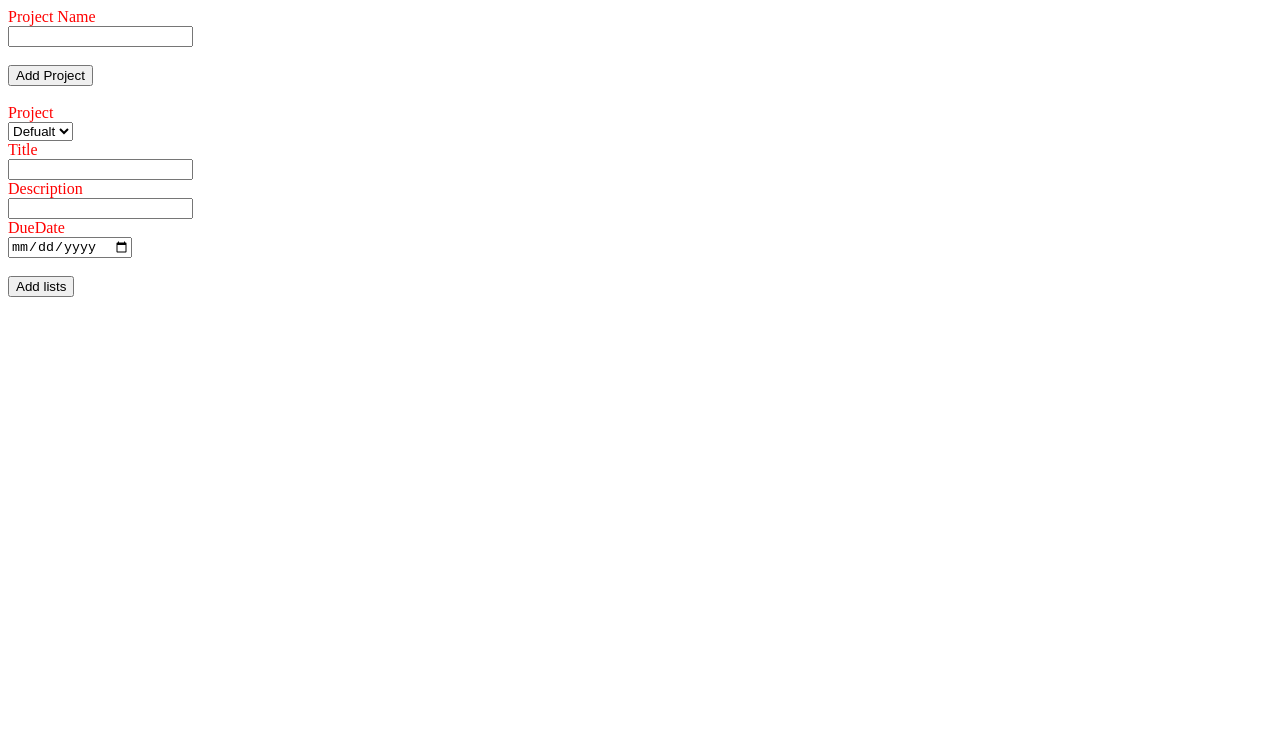
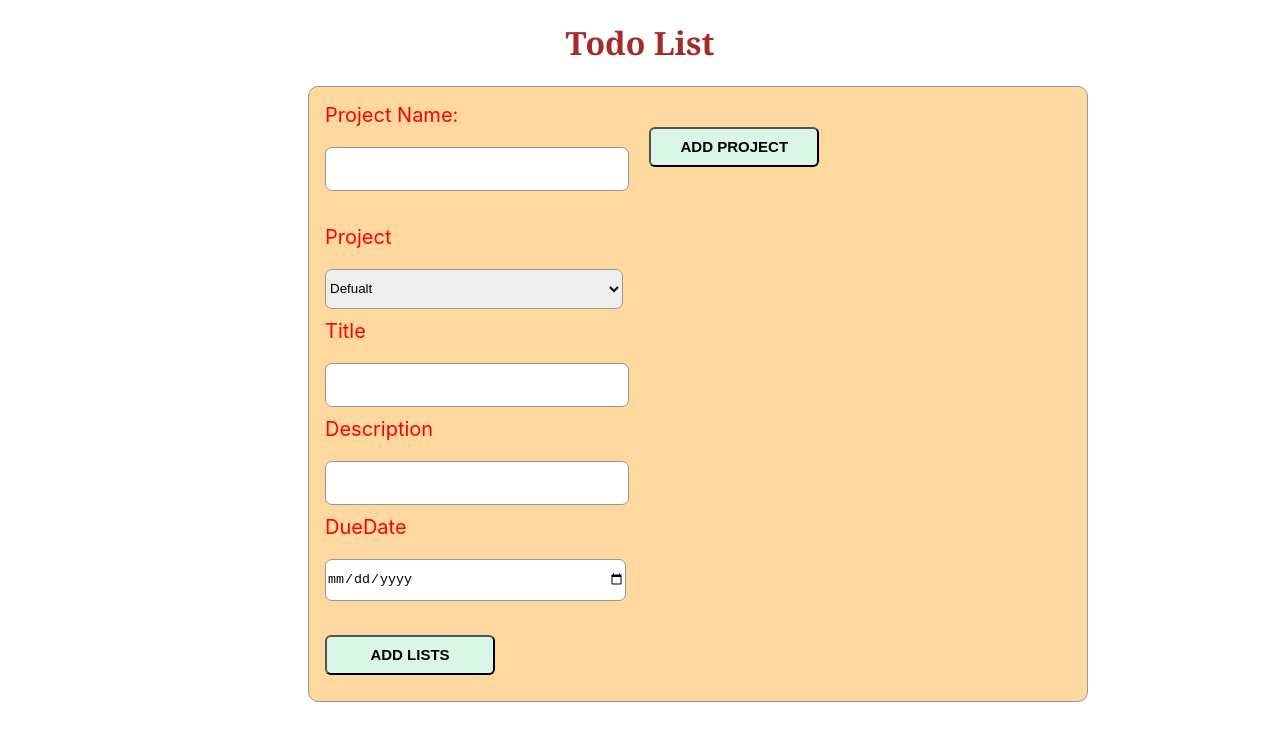
Before and after one commit to Emmyn5600/Todo-App, a website built with webpack: page dist/index.html in a window 1280 px wide. Built offline with Linux system fonts and the light colour scheme.

Commit message:
style the form

```diff
--- a/src/style.css
+++ b/src/style.css
@@ -1,3 +1,56 @@
 label {
   color: red;
+  text-align: center;
 }
+
+#addProject {
+  margin-left: 20px;
+}
+
+h1 {
+  color: brown;
+  text-align: center;
+  font-weight: 600;
+  font-family: Cambria, Cochin, Georgia, Times, 'Times New Roman', serif;
+}
+
+.projectname {
+  display: flex;
+}
+
+.form-todo {
+  margin-bottom: 50px;
+  width: 59%;
+  color: #000;
+  margin-left: 300px;
+  font-size: 20px;
+  text-align: left;
+  border-radius: 10px;
+  font-family: -apple-system, BlinkMacSystemFont, "Segoe UI", Roboto, "Helvetica Neue", Arial, "Noto Sans", "Liberation Sans", sans-serif, "Apple Color Emoji", "Segoe UI Emoji", "Segoe UI Symbol", "Noto Color Emoji";
+  border: 1px solid #979797;
+  background-color: #ffd8a0;
+  padding: 1rem;
+}
+
+#project-input, #project, #title, #description, #duedate {
+  border-radius: 7px;
+  margin-bottom: 10px;
+  margin-top: 20px;
+  border: 1px solid #979797;
+  width: 40%;
+  height: 40px;
+}
+
+#addList, #addProject {
+  font-weight: 700;
+  color: #000;
+  text-align: center;
+  border-radius: 6px;
+  width: 170px;
+  height: 40px;
+  font-size: 15px;
+  text-transform: uppercase;
+  cursor: pointer;
+  margin-bottom: 10px;
+  background-color: #daf6e6;
+}
```
Also changed, not shown: dist/index.bundle.js, dist/index.html.
